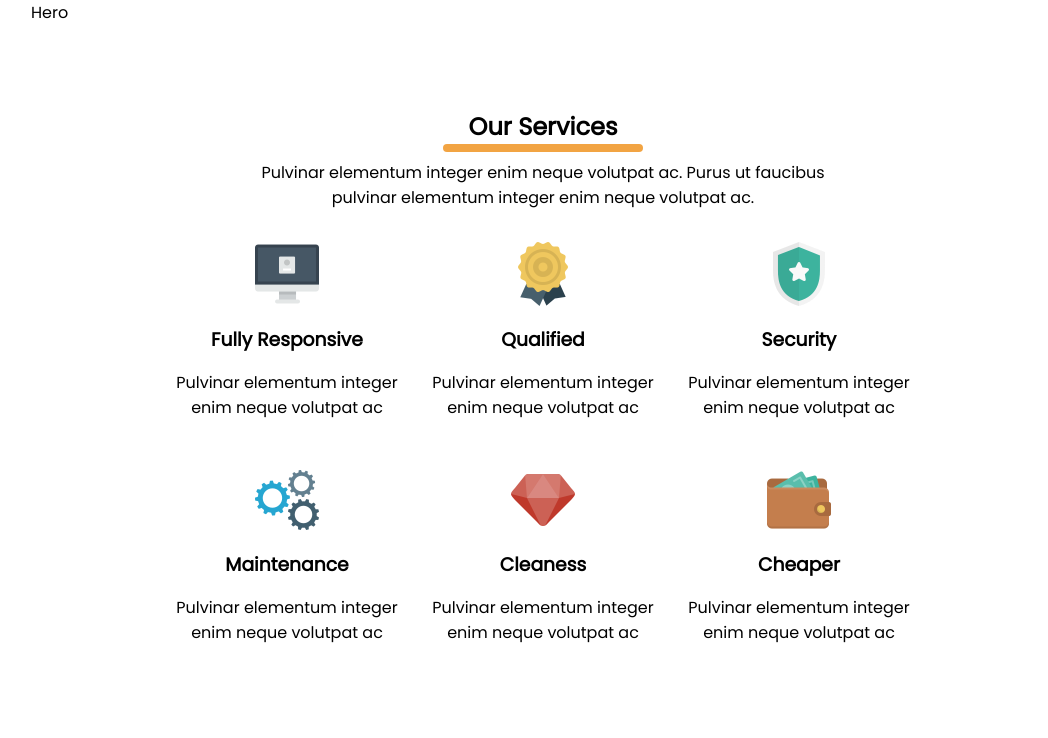
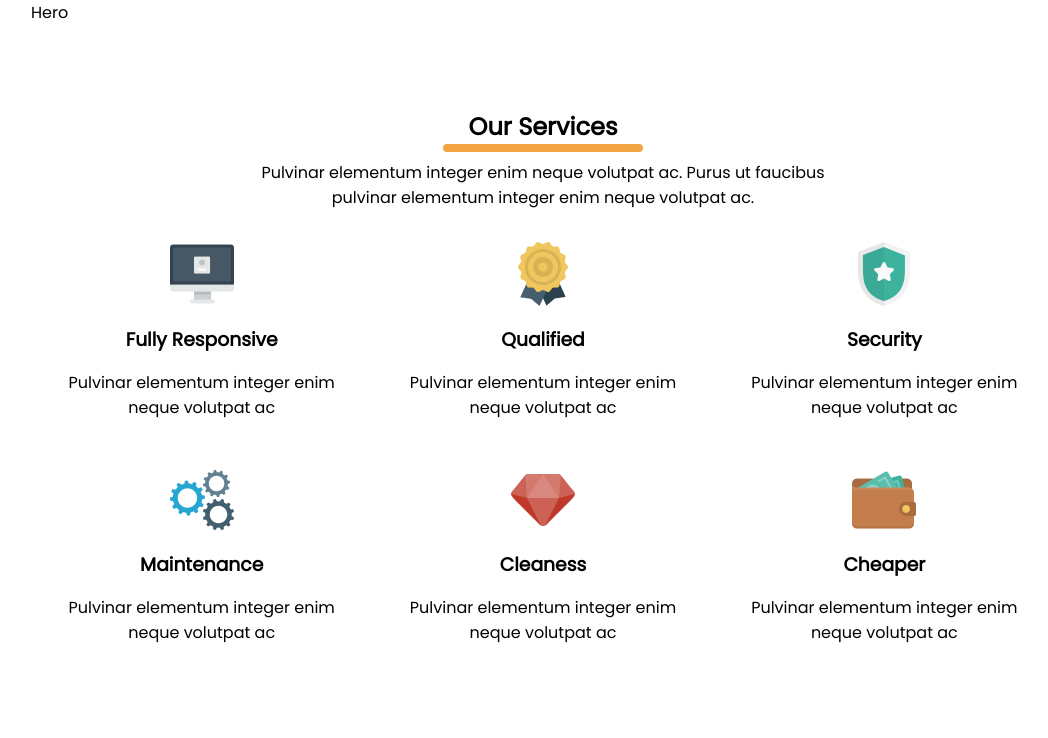
Before and after one commit to chevalier-lab/static-web-course, a plain HTML site: page index.html in a window 1280 px wide. Shown: the top 738 px of the page, without its empty margins (97-1145 px from the left). Drawn offline with Linux system fonts and the light colour scheme.

Commit message:
reszing container

```diff
--- a/assets/css/base.css
+++ b/assets/css/base.css
@@ -17,7 +17,7 @@ body{
 }
 
 .container{
-    max-width: 768px;
+    max-width: 1024px;
     margin: 0 auto;
     text-align: center;
     padding: 4em 2em;
```
